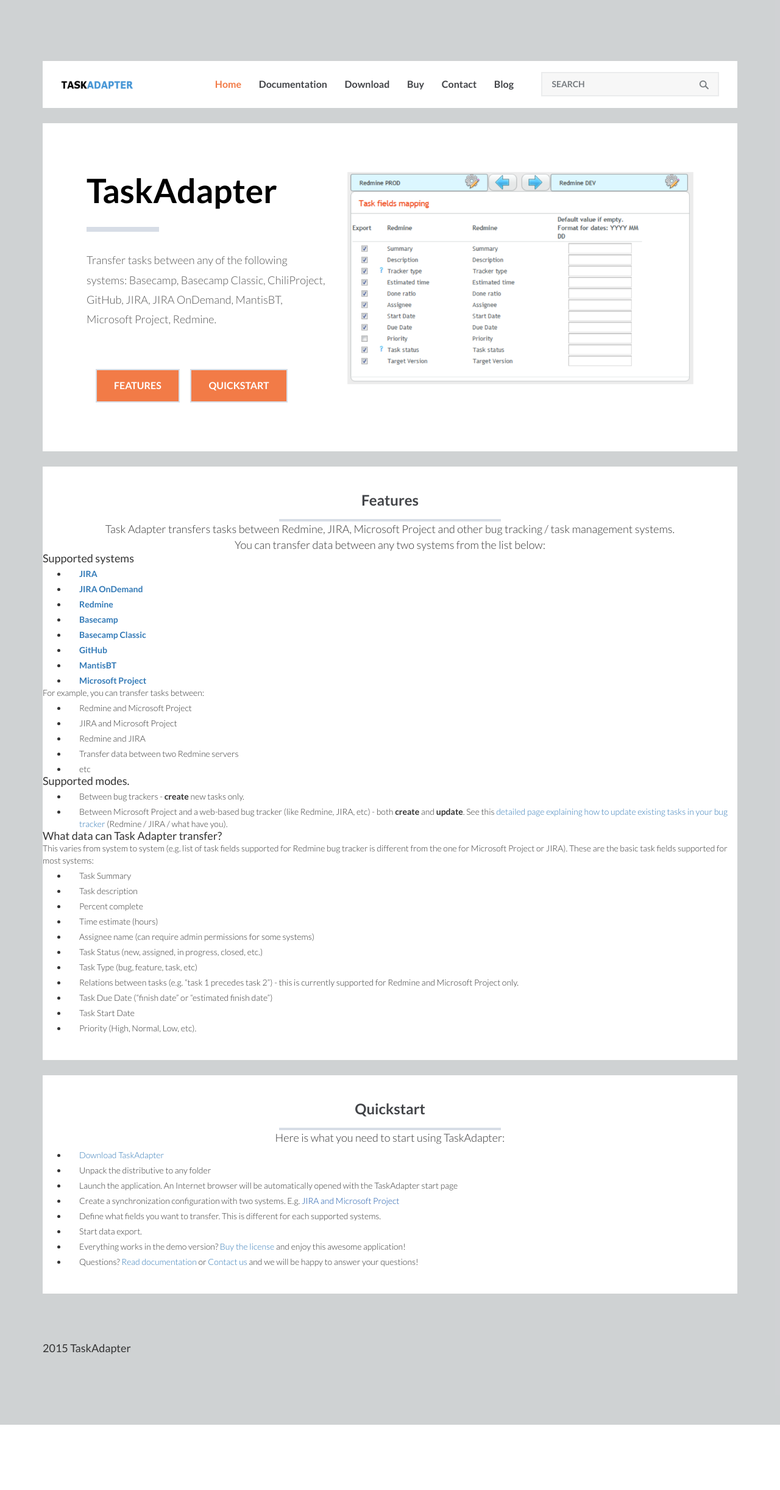
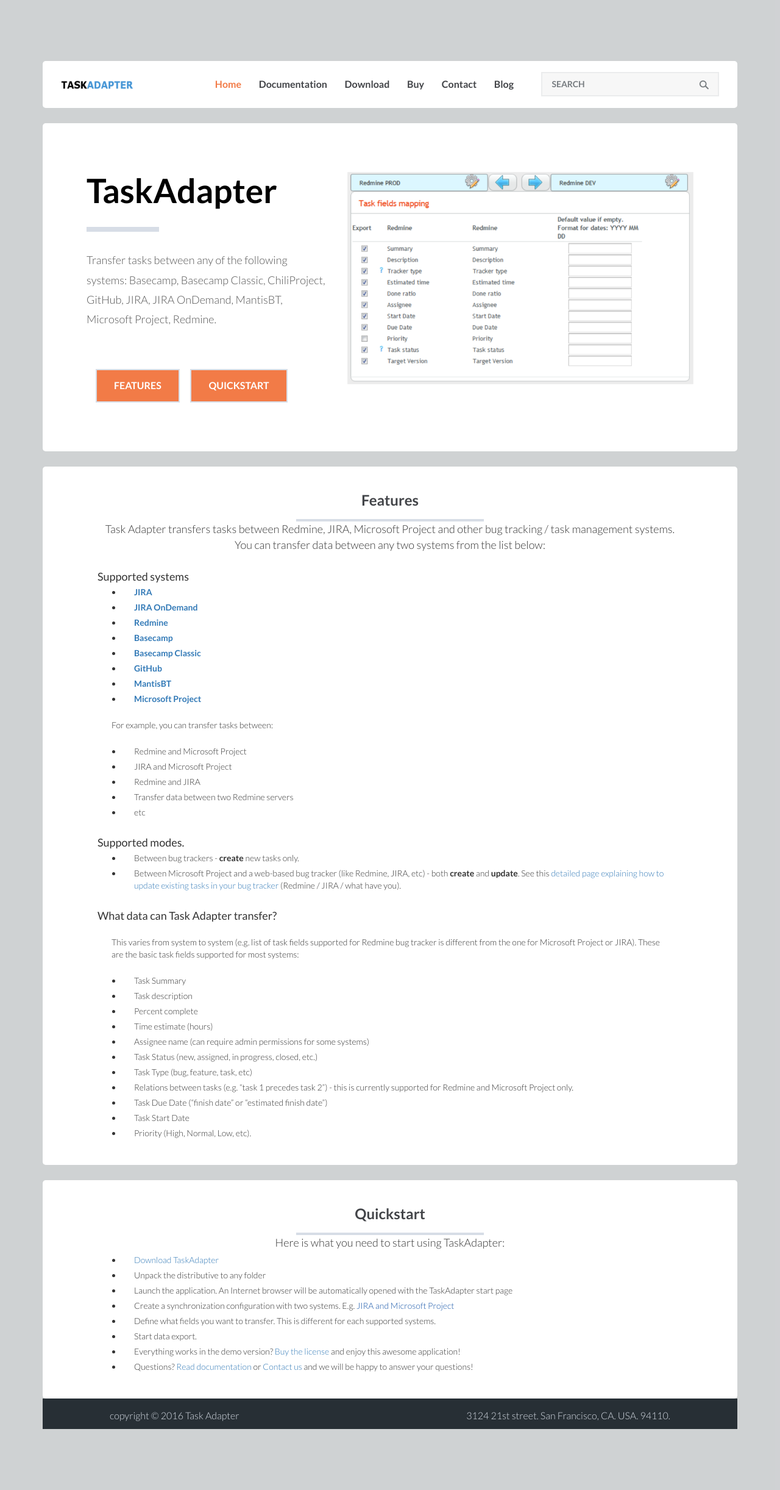
Before and after one commit to Syed-Shahzaib-Hussain/Task-Adapter-Copy, a Jekyll site: the page built from index.html, in a window 1280 px wide. Shown: the whole page at 61% size. Built offline with Jekyll 4.4.1, drawn with Linux system fonts in a browser that asks for light colours; before the commit the page ends 2336 px from its top, so only the background shows below that.

Commit message:
Designed main page layout

```diff
--- a/_includes/footer.html
+++ b/_includes/footer.html
@@ -1,3 +1,5 @@
 <div class="footer">
-    <h3 class="footer-heading">2015 {{ site.title }}</h3>
+    <!-- <h3 class="footer-heading">2015 {{ site.title }}</h3> -->
+<p>copyright &copy; 2016 Task Adapter</p>
+<p style="float: right;">3124 21st street. San Francisco, CA. USA. 94110.</p>
 </div>
--- a/css/style.css
+++ b/css/style.css
@@ -11,10 +11,10 @@
 }
 
 h1,h2,h3,h4,h5,h6{
-	margin:0;
+    margin: 30px 0 0 0;
 }
 p{
-	margin:0;
+  margin: 23px;
 }
 ul,label{
 	margin:0;
@@ -26,6 +26,7 @@
 /*--content--*/
 .header{
 background:#ffffff;
+border-radius: 5px;
 padding: 18px 30px;
 }
 .logo{
@@ -96,6 +97,10 @@
 }
 /*--//content--*/
 /*--content-top--*/
+
+.content-top {
+  border-radius: 5px;
+}
 .wrap{
 margin:0 auto;
 width:90%;
@@ -300,8 +305,8 @@
 }
 .shopping-chart{
   background: #fff;
-  padding: 42px 0px;
-
+  padding: 42px 90px;
+  border-radius: 5px;
 }
 .shop-header h3{
   margin: 0 0 18px 0;
@@ -853,10 +858,12 @@
 }
 
 .footer p{
-color:#d7dde6;
-font-size:16px;
-margin:0px 0;
-text-align:center;
+    color: #d7dde6;
+    font-size: 16px;
+    margin: -8px 0;
+    text-align: center;
+    padding: 0;
+    float: left;
 }
 .footer p a{
 color:#f27b47;
@@ -866,7 +873,10 @@
 color:#d7dde6;
 }
 .footer {
-margin-top:80px;
+    margin-top: -25px;
+    background-color: #272f35;
+    padding: 25px 110px;
+    color: #fff;
 }
 /* Rectangle Out */
 a.hvr-rectangle-out {
```
Also changed, not shown: _posts/2015-12-06-taskadapter-2-13-0-support-for-atlassian-jira-7.md (+1 -1 lines).
